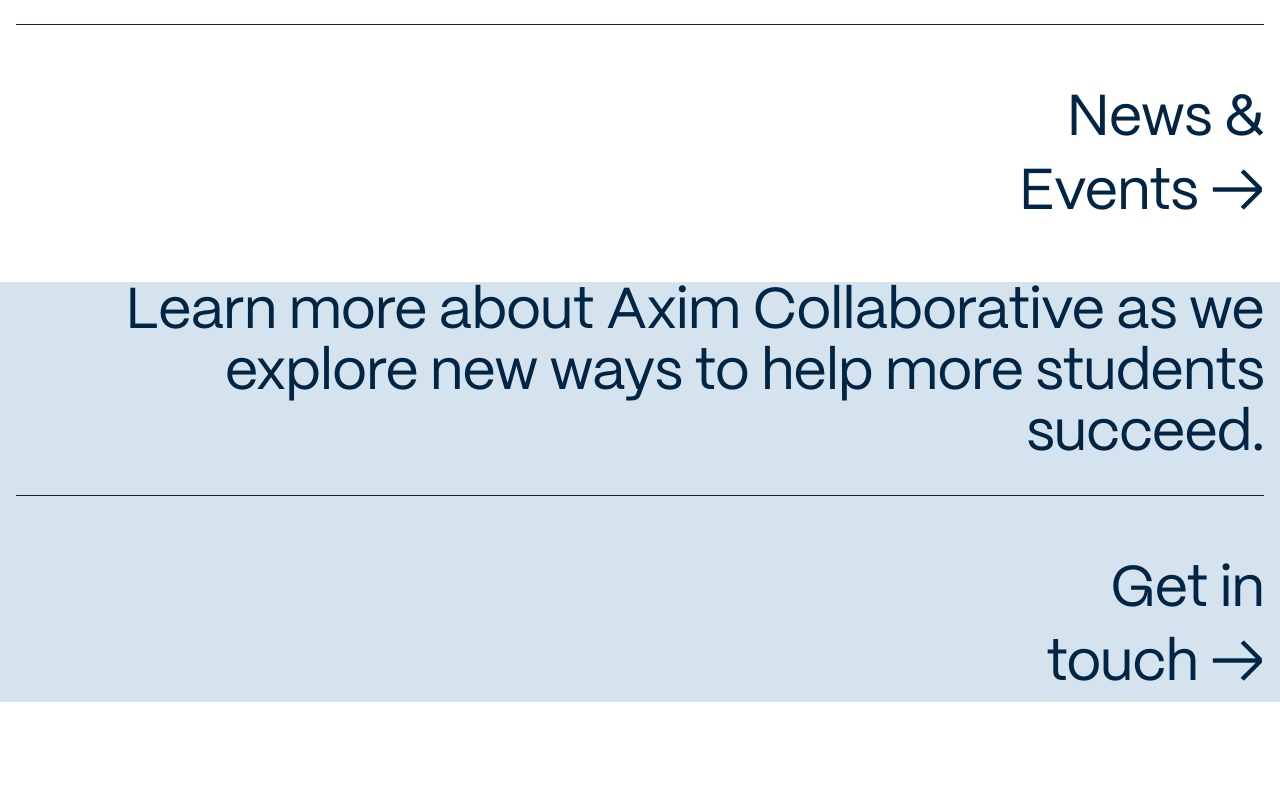
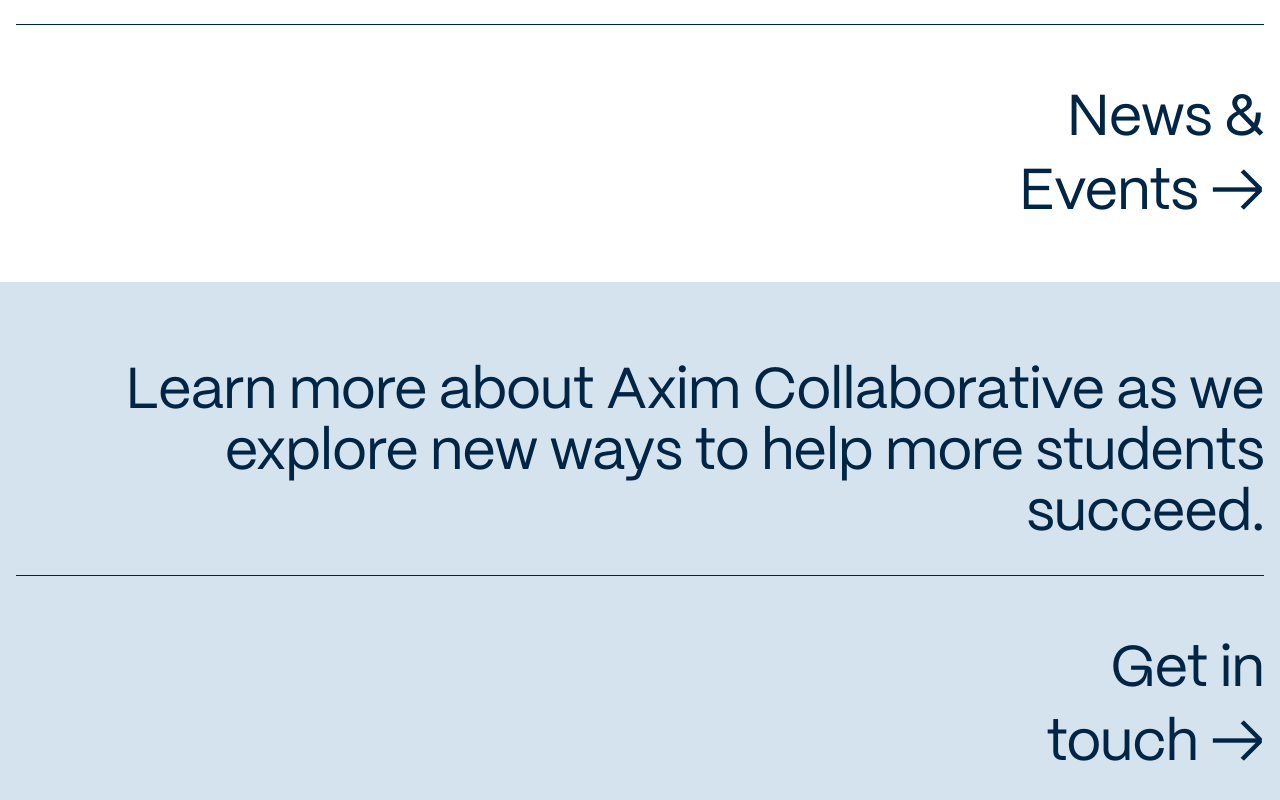
Before and after one commit to emdes12/max-grid, a plain HTML site: page index.html in a window 1280 px wide. Shown: the part 4851-5651 px from the top of the page. Before the commit the page ends 5553 px from the top, so only its background shows below. Drawn offline with Linux system fonts and the light colour scheme.

Commit message:
added padding to the footer

```diff
--- a/index.css
+++ b/index.css
@@ -385,6 +385,7 @@ small {
 
 footer {
   background-color: #d5e3ee;
+  padding: 80px 0 50px;
 }
 
 .foot h1 {
```
